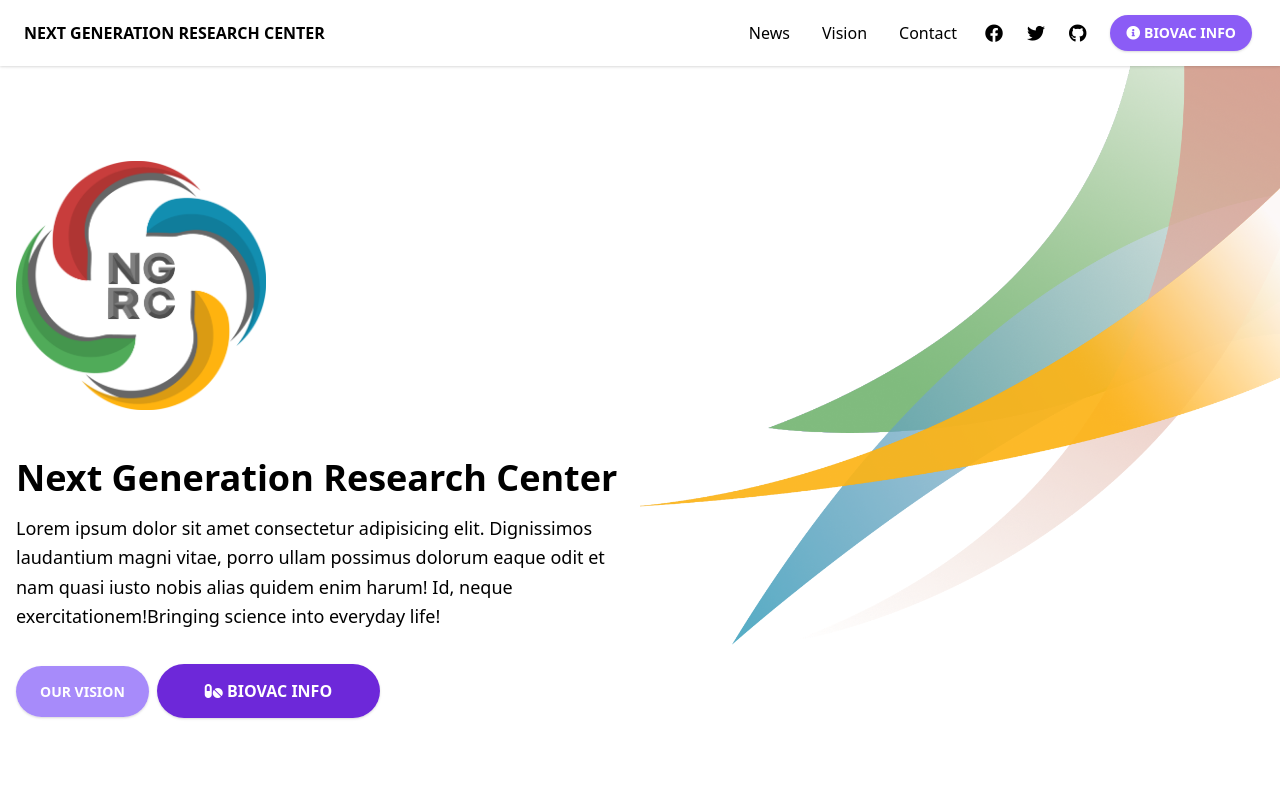
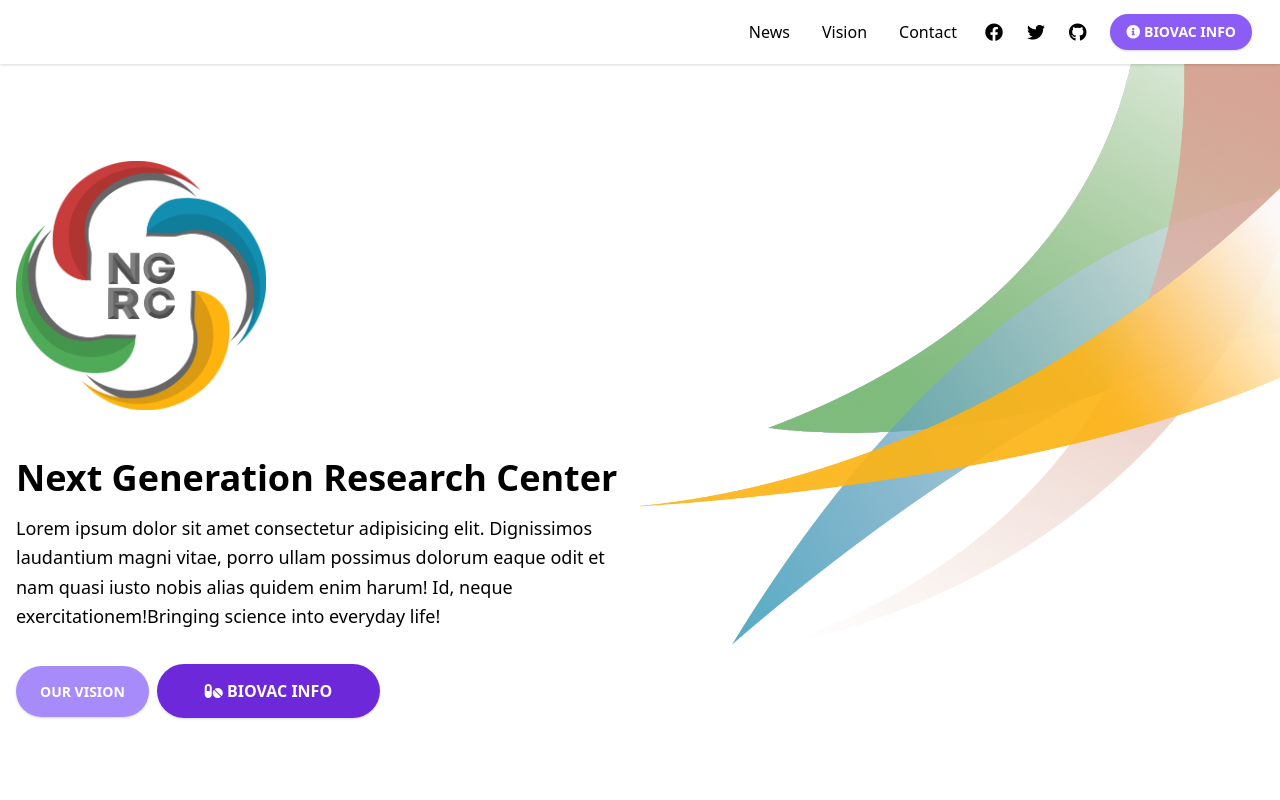
Before and after one commit to NextGenerationResearchCenter/ngrc.life, a React (Create React App) app: page / in a window 1280 px wide. Shown: the top 800 px of the page. Built offline with nearby package versions, Linux system fonts and the light colour scheme.

Commit message:
Major update

```diff
--- a/src/components/NavBar.js
+++ b/src/components/NavBar.js
@@ -1,5 +1,7 @@
 import React from 'react';
 import { Link } from 'react-router-dom';
+
+import NgrcLogoText from '../assets/img/ngrc_logo_text.png';
 
 export default function NavBar(props) {
   const [navbarOpen, setNavbarOpen] = React.useState(false);
@@ -12,7 +14,7 @@ export default function NavBar(props) {
               to='/'
               className='text-emerald-500 text-md font-bold leading-relaxed inline-block mr-4 py-2 whitespace-nowrap uppercase'
             >
-              Next Generation Research Center
+              {/* Next Generation Research Center */}
             </Link>
             <button
               className='cursor-pointer text-xl leading-none px-3 py-1 border border-solid border-transparent rounded bg-transparent block lg:hidden outline-none focus:outline-none'
```
